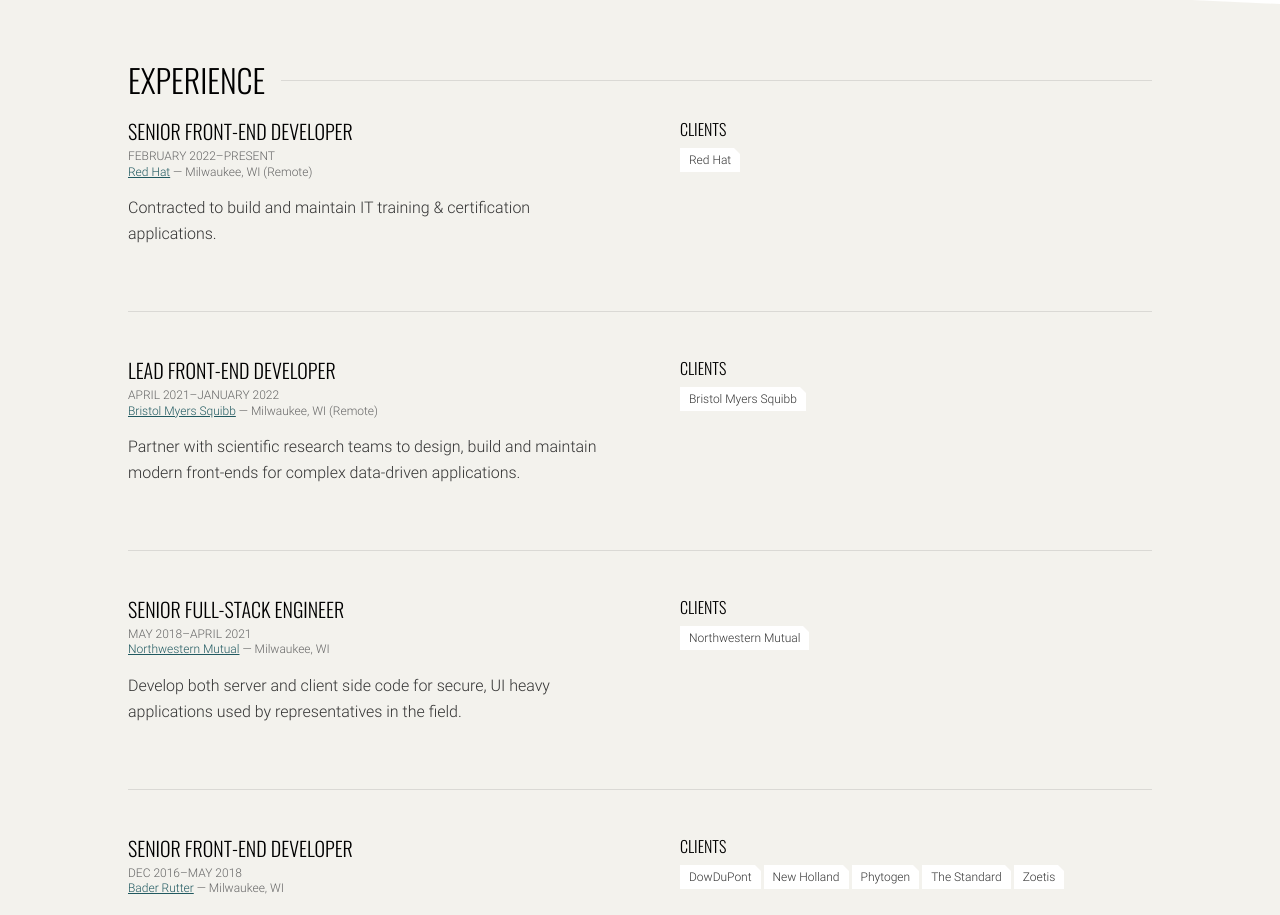
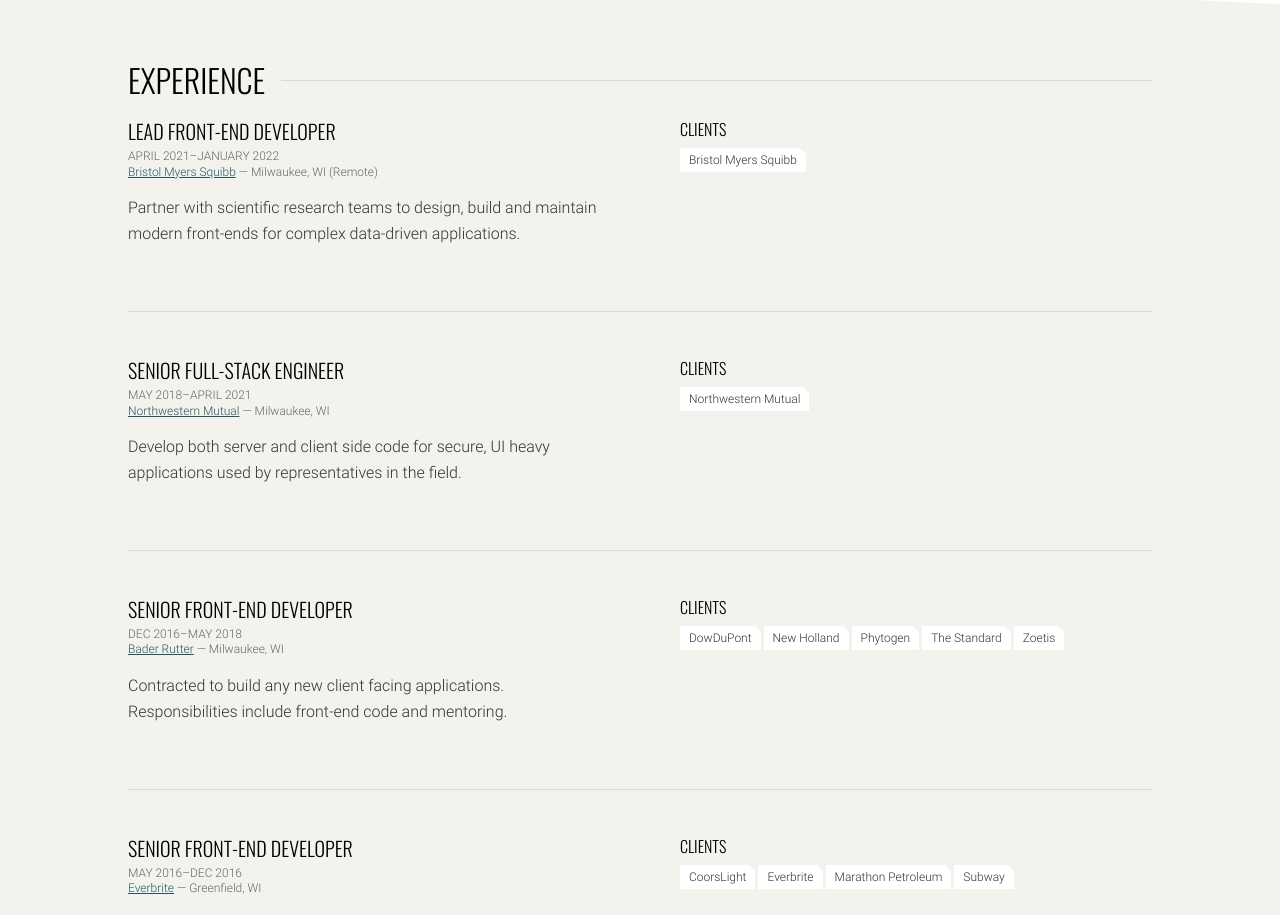
Before and after one commit to michaelschwobe/schwobe.dev, a Next.js app: page / in a window 1280 px wide. Shown: the part 1120-2035 px from the top of the page. Built offline with nearby package versions, Linux system fonts and the light colour scheme.

Commit message:
Removed RedHat job

```diff
--- a/src/pages/index.js
+++ b/src/pages/index.js
@@ -94,28 +94,6 @@
           <h2 className="section-title">
             <span>Experience</span>
           </h2>
-          <div className="job">
-            <div className="row">
-              <div className="col-md-6">
-                <h3 className="job-title">Senior Front-End Developer</h3>
-                <div className="job-duration">February 2022&ndash;Present</div>
-                <div className="job-location">
-                  <a href="https://www.redhat.com">Red Hat</a> &mdash;
-                  Milwaukee, WI (Remote)
-                </div>
-                <p className="job-description">
-                  Contracted to build and maintain IT training &amp;
-                  certification applications.
-                </p>
-              </div>
-              <div className="col-md-6">
-                <h4 className="job-clients-heading">Clients</h4>
-                <ul className="job-clients-list">
-                  <li>Red Hat</li>
-                </ul>
-              </div>
-            </div>
-          </div>
           <div className="job">
             <div className="row">
               <div className="col-md-6">
```
